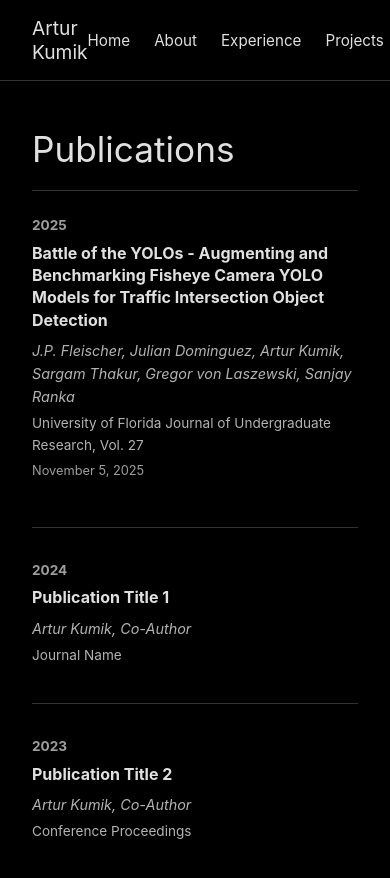
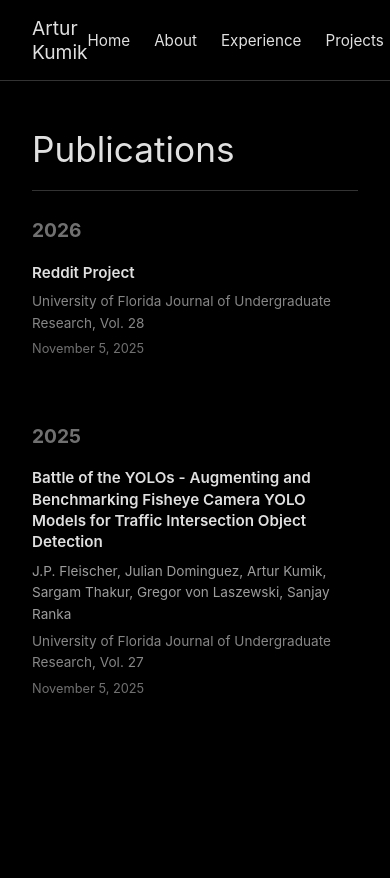
Before and after one commit to artkumik/website, a React (Vite) app: page /publications in a window 390 px wide. Shown: the top 878 px of the page. After the commit the page ends 844 px from the top, so only its background shows below. Built offline with nearby package versions, Linux system fonts and the light colour scheme.

Commit message:
light formatting

```diff
--- a/src/pages/Projects.css
+++ b/src/pages/Projects.css
@@ -13,7 +13,7 @@
 
 .projects-grid {
   display: grid;
-  grid-template-columns: repeat(auto-fit, minmax(300px, 1fr));
+  grid-template-columns: repeat(3, 1fr);
   gap: 1.8rem;
   margin-top: 2rem;
 }
@@ -21,7 +21,7 @@
 .project-card {
   background: transparent;
   border: 1px solid #333333;
-  padding: 1.8rem;
+  padding: 1.2rem;
   border-radius: 0;
   transition: all 0.2s ease;
   position: relative;
@@ -37,20 +37,20 @@
 
 .project-image {
   width: 100%;
-  height: 180px;
+  height: 120px;
   background: linear-gradient(135deg, var(--card-color) 0%, rgba(224, 224, 224, 0.1) 100%);
   border-radius: 0;
   display: flex;
   align-items: center;
   justify-content: center;
-  font-size: 4rem;
-  margin-bottom: 1.2rem;
+  font-size: 3rem;
+  margin-bottom: 0.8rem;
 }
 
 .project-title {
   color: #e0e0e0;
-  margin: 0 0 0.8rem 0;
-  font-size: 1.2rem;
+  margin: 0 0 0.5rem 0;
+  font-size: 1.1rem;
   font-weight: 700;
   line-height: 1.3;
 }
@@ -58,17 +58,17 @@
 .project-description {
   color: #e0e0e0;
   opacity: 0.85;
-  line-height: 1.6;
-  margin-bottom: 1rem;
-  font-size: 0.95rem;
+  line-height: 1.5;
+  margin-bottom: 0.8rem;
+  font-size: 0.9rem;
   flex-grow: 1;
 }
 
 .project-meta {
   display: flex;
   gap: 1rem;
-  margin-bottom: 0.8rem;
-  font-size: 0.85rem;
+  margin-bottom: 0.6rem;
+  font-size: 0.8rem;
 }
 
 .project-type {
@@ -92,7 +92,7 @@
   display: inline-block;
   background: transparent;
   color: #e0e0e0;
-  padding: 0.3rem 0.6rem;
+  padding: 0.25rem 0.5rem;
   border: 1px solid #333333;
   border-radius: 0;
   font-size: 0.75rem;
@@ -105,12 +105,18 @@
   background: rgba(224, 224, 224, 0.03);
 }
 
+@media (max-width: 1024px) {
+  .projects-grid {
+    grid-template-columns: repeat(2, 1fr);
+  }
+}
+
 @media (max-width: 768px) {
   .projects-grid {
     grid-template-columns: 1fr;
   }
 
   .project-image {
-    height: 150px;
+    height: 100px;
   }
 }
--- a/src/pages/Publications.css
+++ b/src/pages/Publications.css
@@ -5,93 +5,103 @@
 .publications-list {
   display: flex;
   flex-direction: column;
+  gap: 3rem;
+}
+
+.year-group {
+  display: flex;
+  gap: 2rem;
+}
+
+.year-heading {
+  color: #e0e0e0;
+  font-size: 1.2rem;
+  font-weight: 700;
+  opacity: 0.5;
+  margin: 0;
+  min-width: 80px;
+  flex-shrink: 0;
+}
+
+.year-publications {
+  flex: 1;
+  display: flex;
+  flex-direction: column;
   gap: 2rem;
 }
 
 .publication-item {
+  padding-bottom: 2rem;
   border-bottom: 1px solid #333333;
-  padding-bottom: 2rem;
 }
 
 .publication-item:last-child {
   border-bottom: none;
-}
-
-.pub-header {
-  display: flex;
-  gap: 1rem;
-  margin-bottom: 0.5rem;
-  align-items: flex-start;
-}
-
-.pub-year {
-  display: inline-block;
-  background: transparent;
-  color: #e0e0e0;
-  padding: 0;
-  border-radius: 0;
-  font-size: 0.85rem;
-  font-weight: 700;
-  opacity: 0.7;
-  white-space: nowrap;
-  flex-shrink: 0;
+  padding-bottom: 0;
 }
 
 .pub-title {
-  font-size: 1.1rem;
+  font-size: 1rem;
   color: #e0e0e0;
-  margin: 0;
-  font-weight: 700;
+  margin: 0 0 0.5rem 0;
+  font-weight: 600;
   line-height: 1.4;
-  flex: 1;
 }
 
 .pub-authors {
-  font-size: 0.9rem;
+  font-size: 0.85rem;
   color: #e0e0e0;
-  opacity: 0.8;
-  margin-bottom: 0.3rem;
-  font-style: italic;
+  opacity: 0.7;
+  margin: 0 0 0.3rem 0;
 }
 
 .pub-venue {
   font-size: 0.85rem;
   color: #e0e0e0;
-  opacity: 0.8;
-  margin-bottom: 0.3rem;
+  opacity: 0.6;
+  margin: 0 0 0.3rem 0;
 }
 
 .pub-note {
   font-size: 0.8rem;
   color: #e0e0e0;
-  opacity: 0.7;
-  margin-bottom: 0.8rem;
+  opacity: 0.5;
+  margin: 0 0 0.8rem 0;
 }
 
 .pub-links {
   display: flex;
-  gap: 1.5rem;
+  gap: 1rem;
+  margin-top: 0.8rem;
 }
 
 .pub-link {
   color: #e0e0e0;
-  text-decoration: underline;
+  text-decoration: none;
   font-weight: 500;
-  font-size: 0.9rem;
+  font-size: 0.85rem;
+  opacity: 0.7;
   transition: opacity 0.2s ease;
+  border-bottom: 1px solid #333333;
+  padding-bottom: 1px;
 }
 
 .pub-link:hover {
-  opacity: 0.7;
+  opacity: 1;
+  border-bottom-color: #e0e0e0;
 }
 
 @media (max-width: 768px) {
-  .pub-header {
+  .year-group {
     flex-direction: column;
-    gap: 0.3rem;
+    gap: 1rem;
+  }
+
+  .year-heading {
+    min-width: auto;
   }
 
   .pub-title {
-    font-size: 1rem;
+    font-size: 0.95rem;
   }
 }
--- a/src/pages/Publications.jsx
+++ b/src/pages/Publications.jsx
@@ -12,38 +12,43 @@ function Publications() {
       pdfUrl: '#',
       note: 'November 5, 2025'
     },
+
     {
       id: 2,
-      title: 'Publication Title 1',
-      authors: 'Artur Kumik, Co-Author',
-      publication: 'Journal Name',
-      year: 2024,
+      title: 'Reddit Project',
+      authors: '',
+      publication: 'University of Florida Journal of Undergraduate Research, Vol. 28',
+      year: 2026,
       url: '#',
-      pdfUrl: '#'
+      pdfUrl: '#',
+      note: 'November 5, 2025'
     },
-    {
-      id: 3,
-      title: 'Publication Title 2',
-      authors: 'Artur Kumik, Co-Author',
-      publication: 'Conference Proceedings',
-      year: 2023,
-      url: '#',
-      pdfUrl: '#'
+  ];
+
+  // Group publications by year
+  const publicationsByYear = publications.reduce((acc, pub) => {
+    if (!acc[pub.year]) {
+      acc[pub.year] = [];
     }
-  ];
+    acc[pub.year].push(pub);
+    return acc;
+  }, {});
+
+  // Sort years in descending order
+  const sortedYears = Object.keys(publicationsByYear).sort((a, b) => b - a);
 
   return (
     <div className="page-container">
       <h1 className="page-title">Publications</h1>
-
       <section className="publications-section">
         <div className="publications-list">
-          {publications.map((pub) => (
+          {sortedYears.map((year) => (
+            <div key={year} className="year-group">
+              <h2 className="year-heading">{year}</h2>
+              <div className="year-publications">
+                {publicationsByYear[year].map((pub) => (
                   <div key={pub.id} className="publication-item">
-              <div className="pub-header">
-                <span className="pub-year">{pub.year}</span>
                     <h3 className="pub-title">{pub.title}</h3>
-              </div>
                     <p className="pub-authors">{pub.authors}</p>
                     <p className="pub-venue">{pub.publication}</p>
                     {pub.note && <p className="pub-note">{pub.note}</p>}
@@ -54,6 +59,9 @@ function Publications() {
                   </div>
                 ))}
               </div>
+            </div>
+          ))}
+        </div>
       </section>
     </div>
   );
```
Lines whose indentation alone changed are shown as unchanged.
